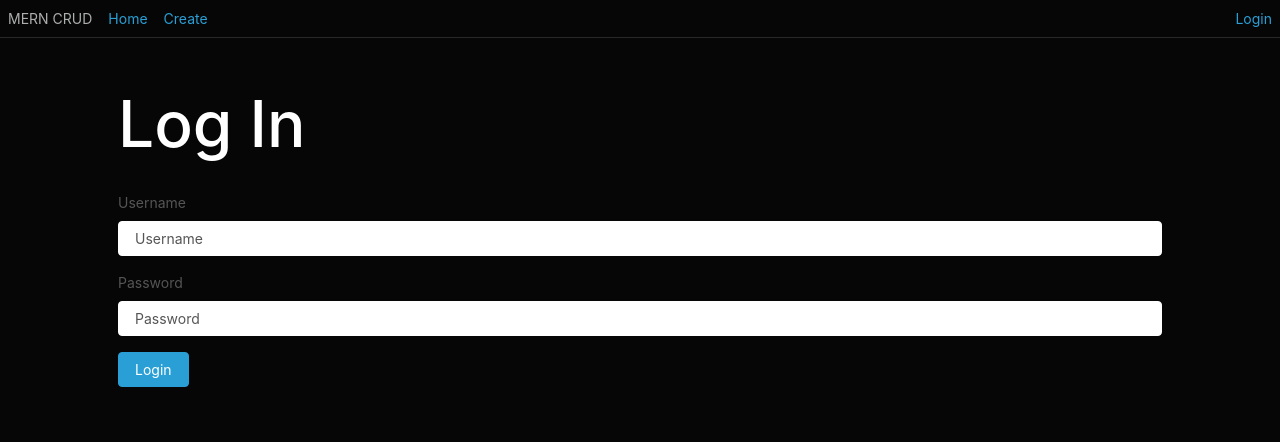
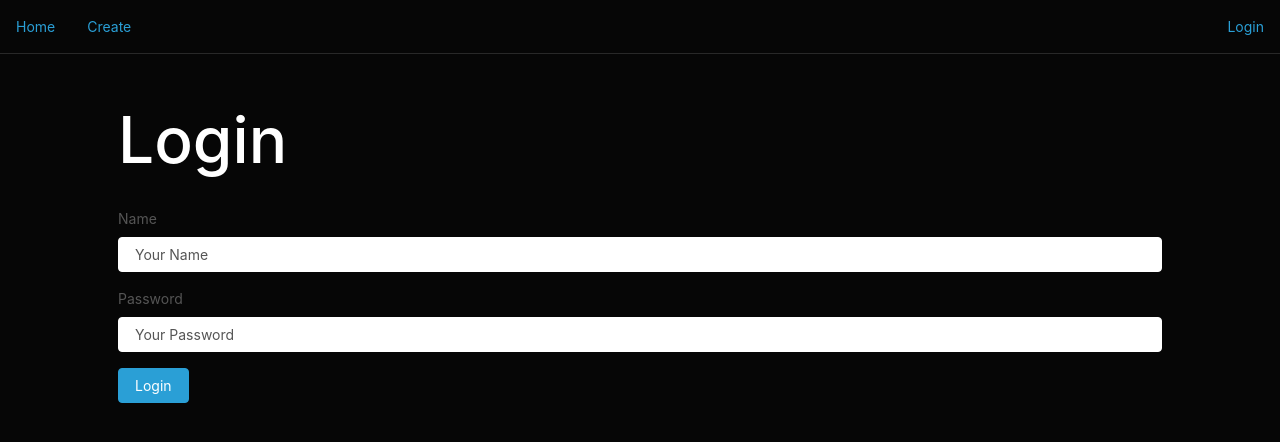
Before and after one commit to breemark/react-client, a React (Create React App) app: page /login in a window 1280 px wide. Shown: the top 442 px of the page. Built offline with nearby package versions, Linux system fonts and the light colour scheme.

Commit message:
login routes

```diff
--- a/src/Login.js
+++ b/src/Login.js
@@ -1,80 +1,81 @@
 import React, { useState, useEffect } from 'react';
 import axios from 'axios';
-import { Link } from 'react-router-dom';
+import { Link, withRouter } from 'react-router-dom';
 import Nav from './Nav';
+import { authenticate, getUser } from './helpers';
 
-const Login = () => {
+const Login = props => {
 
-    // create a State
+    // State
     const [state, setState] = useState({
         name: '',
         password: ''
-    })
-
+    });
     const { name, password } = state;
 
-    // onChange event handler
+    useEffect(() => {
+        getUser() && props.history.push('/');
+    }, []);
+
+    // onchange event handler
     const handleChange = name => event => {
+        // console.log('name', name, 'event', event.target.value);
         setState({ ...state, [name]: event.target.value });
     };
 
-    // Handle the submit
     const handleSubmit = event => {
         event.preventDefault();
-        /*
+        console.table({ name, password });
         axios
-            .post(`${process.env.REACT_APP_API}/post`, { title, content, user })
+            .post(`${process.env.REACT_APP_API}/login`, { name, password })
             .then(response => {
                 console.log(response);
-
-                //Now empty the space
-                setState({ ...state, title: '', content: '', user: ''});
-
-                //Success message
-                console.log(`Post created ${response.data.title}`)
+                // response will contain token and name
+                authenticate(response, () => props.history.push('/create'));
+                // redirect to create page
             })
             .catch(error => {
-                console.error(error.response);
-                console.error(error.response.data.error)
+                console.log(error.response);
+                alert(error.response.data.error);
             });
-        */
-    }
+    };
 
     return (
         <div>
             <Nav />
-            <div className='container p-5'>
-                <h1>Log In</h1>
+            <div className="container p-5">
+                <h1>Login</h1>
                 <br />
-                <form onSubmit={handleSubmit} >
-                    <div className='form-group'>
-                        <label className='text-muted'>Username</label>
+                <form onSubmit={handleSubmit}>
+                    <div className="form-group">
+                        <label className="text-muted">Name</label>
                         <input
                             onChange={handleChange('name')}
                             value={name}
-                            type='text'
-                            className='form-control'
-                            placeholder='Username'
-                            required />
+                            type="text"
+                            className="form-control"
+                            placeholder="Your Name"
+                            required
+                        />
                     </div>
-                    <div className='form-group'>
-                        <label className='text-muted'>Password</label>
+                    <div className="form-group">
+                        <label className="text-muted">Password</label>
                         <input
                             onChange={handleChange('password')}
                             value={password}
-                            type='password'
-                            className='form-control'
-                            placeholder='Password'
-                            required />
+                            type="password"
+                            className="form-control"
+                            placeholder="Your Password"
+                            required
+                        />
                     </div>
                     <div>
-                        <button className='btn btn-primary'>Login</button>
+                        <button className="btn btn-primary">Login</button>
                     </div>
                 </form>
             </div>
         </div>
-    )
+    );
+};
 
-}
-
-export default Login;
+export default withRouter(Login);
--- a/src/Nav.js
+++ b/src/Nav.js
@@ -1,21 +1,34 @@
 import React from 'react';
-import { Link } from 'react-router-dom';
+import { Link, withRouter } from 'react-router-dom';
+import { getUser, logout } from './helpers';
 
-const Nav = () => (
-    <nav >
-        <ul className='nav nav-tabs'>
-            <li className='nav-item p-2'>MERN CRUD</li>
-            <li className='nav-item p-2'>
-                <Link to='/'>Home</Link>
+const Nav = ({ history }) => (
+    <nav>
+        <ul className="nav nav-tabs">
+            <li className="nav-item p-3">
+                <Link to="/">Home</Link>
             </li>
-            <li className='nav-item p-2'>
-                <Link to='/create'>Create</Link>
+            <li className="nav-item p-3">
+                <Link to="/create">Create</Link>
             </li>
-            <li className='nav-item ml-auto p-2'>
-                <Link to='/login'>Login</Link>
-            </li>
+
+            {!getUser() && (
+                <li className="nav-item ml-auto p-3">
+                    <Link to="/login">Login</Link>
+                </li>
+            )}
+
+            {getUser() && (
+                <li
+                    onClick={() => logout(() => history.push('/'))}
+                    className="nav-item ml-auto pr-3 pt-3 pb-3"
+                    style={{ cursor: 'pointer' }}
+                >
+                    Logout
+                </li>
+            )}
         </ul>
     </nav>
-)
+);
 
-export default Nav;
+export default withRouter(Nav);
--- a/src/Routes.js
+++ b/src/Routes.js
@@ -1,5 +1,5 @@
 import React from 'react';
-import {BrowserRouter, Switch, Route} from 'react-router-dom';
+import { BrowserRouter, Switch, Route } from 'react-router-dom';
 import App from './App';
 import Create from './Create';
 import SinglePost from './SinglePost';
@@ -7,18 +7,17 @@ import UpdatePost from './UpdatePost';
 import Login from './Login';
 
 const Routes = () => {
-    return(
+    return (
         <BrowserRouter>
             <Switch>
-                <Route path='/' exact component={App} />
-                <Route path='/login' exact component={Login} />
-                <Route path='/create' exact component={Create} />
-                <Route path='/post/:slug' exact component={SinglePost} />
-                <Route path='/post/update/:slug' exact component={UpdatePost} />
-
+                <Route path="/" exact component={App} />
+                <Route path="/create" exact component={Create} />
+                <Route path="/login" exact component={Login} />
+                <Route path="/post/:slug" exact component={SinglePost} />
+                <Route path="/post/update/:slug" exact component={UpdatePost} />
             </Switch>
         </BrowserRouter>
-    )
-}
+    );
+};
 
 export default Routes;
--- /dev/null
+++ b/src/helpers.js
@@ -0,0 +1,40 @@
+// save login  reponse > (user's name and token) to session storage
+export const authenticate = (response, next) => {
+    if (window !== 'undefined') {
+        // console.log('authenticate', response)
+        sessionStorage.setItem('token', JSON.stringify(response.data.token));
+        sessionStorage.setItem('user', JSON.stringify(response.data.name));
+    }
+    next();
+};
+
+// access token name from session storage
+export const getToken = () => {
+    if (window !== 'undefined') {
+        if (sessionStorage.getItem('token')) {
+            return JSON.parse(sessionStorage.getItem('token'));
+        } else {
+            return false;
+        }
+    }
+};
+
+// access user name from session storage
+export const getUser = () => {
+    if (window !== 'undefined') {
+        if (sessionStorage.getItem('user')) {
+            return JSON.parse(sessionStorage.getItem('user'));
+        } else {
+            return false;
+        }
+    }
+};
+
+// remove token from session storage
+export const logout = next => {
+    if (window !== 'undefined') {
+        sessionStorage.removeItem('token');
+        sessionStorage.removeItem('user');
+    }
+    next();
+};
```
